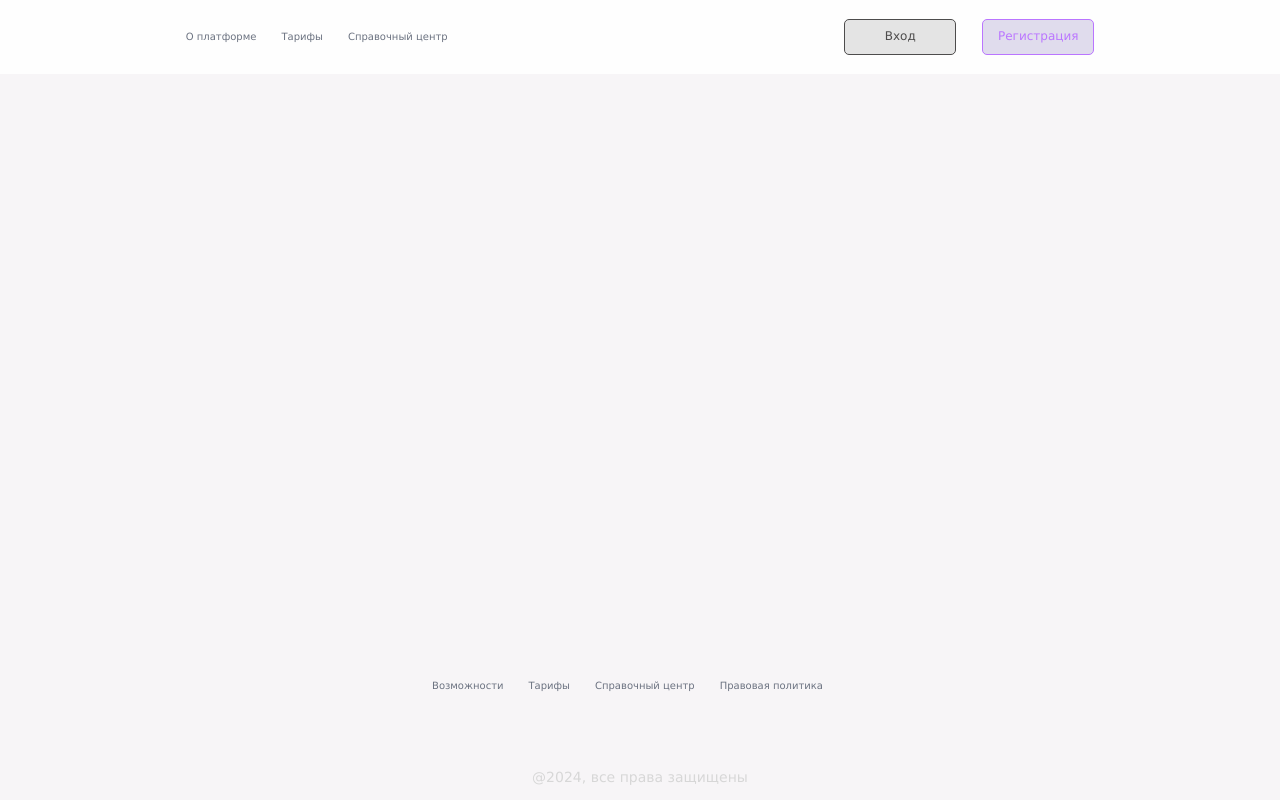
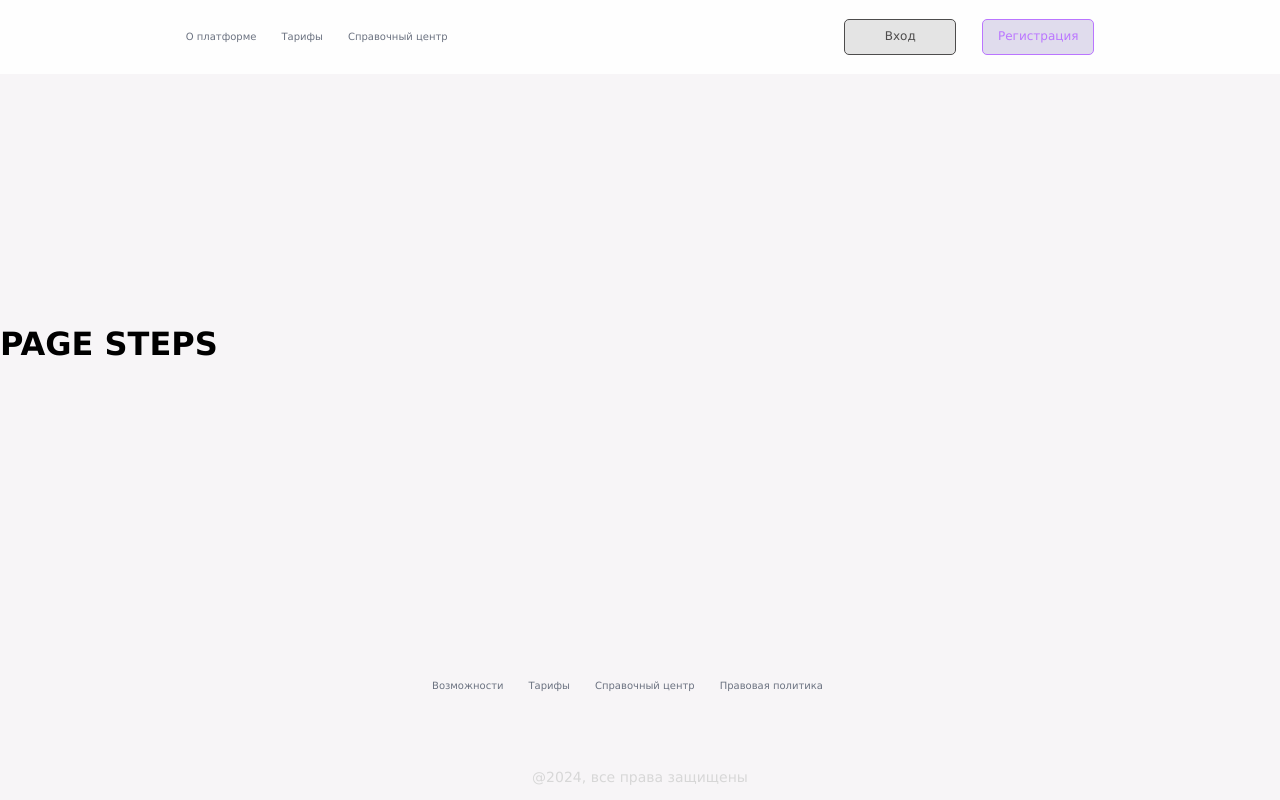
Before and after one commit to samsak1990/AppCoursesProject, a React (Create React App) app: page / in a window 1280 px wide. Built offline with nearby package versions, Linux system fonts and the light colour scheme.

Commit message:
A little fix

```diff
--- a/src/components/pages/Main.jsx
+++ b/src/components/pages/Main.jsx
@@ -1,11 +1,13 @@
 import React from "react";
 import HeaderComp from "../views/HeaderComp";
 import FooterComp from "../views/FooterComp";
+import Steps from "./Steps";
 
 const Main = ()=>{
     return(
         <>
             <HeaderComp></HeaderComp>
+            <Steps></Steps>
             <FooterComp></FooterComp>
         </>
 
--- /dev/null
+++ b/src/components/pages/Steps.jsx
@@ -0,0 +1,9 @@
+import React from "react";
+
+const Steps = ()=>{
+    return (
+        <h1>PAGE STEPS</h1>
+    )
+}
+
+export default Steps
```
Also changed, not shown: 1 other file (tests, documents, lock files or other folders).
